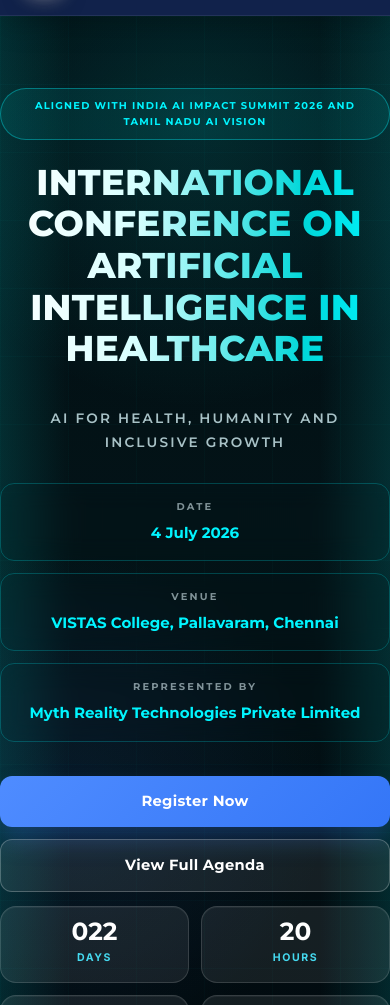
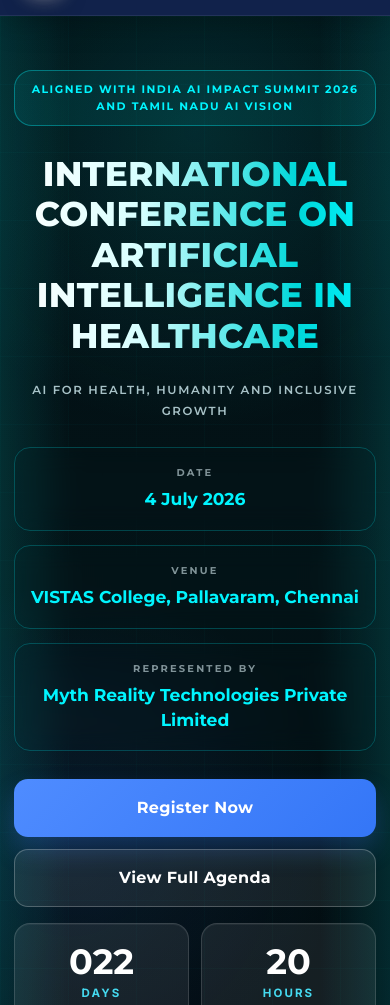
Before and after one commit to anupriyanai-source/ICAIH-2026-conference-app, a website: page frontend/index.html in a window 390 px wide. Shown: the part 66-1071 px from the top of the page. Drawn offline with nearby package versions, Linux system fonts and the light colour scheme.

Commit message:
Fix mobile responsive hero section

```diff
--- a/frontend/css/style.css
+++ b/frontend/css/style.css
@@ -3015,3 +3015,156 @@ body {
     min-height: 54px;
   }
 }
+
+/* ------------------------------------------------------------
+   Mobile hero box-size correction for real phones
+   Keeps hero cards, buttons, and countdown inside safe width
+   ------------------------------------------------------------ */
+@media (max-width: 640px) {
+  .hero {
+    min-height: auto !important;
+    padding: 0 !important;
+  }
+
+  .hero .container,
+  .hero-inner {
+    width: 100% !important;
+    max-width: 100% !important;
+    padding-left: 14px !important;
+    padding-right: 14px !important;
+    box-sizing: border-box;
+  }
+
+  .hero-inner {
+    padding-top: 54px !important;
+    padding-bottom: 34px !important;
+  }
+
+  .eyebrow {
+    width: 100% !important;
+    max-width: 100% !important;
+    margin: 0 auto 28px !important;
+    padding: 10px 12px !important;
+    border-radius: 18px !important;
+    font-size: clamp(.56rem, 2.8vw, .7rem) !important;
+    line-height: 1.55 !important;
+    letter-spacing: .14em !important;
+  }
+
+  .hero h1 {
+    margin: 0 auto 24px !important;
+    font-size: clamp(2.05rem, 8.8vw, 2.75rem) !important;
+    line-height: 1.18 !important;
+    letter-spacing: .008em !important;
+  }
+
+  .hero-theme {
+    margin: 0 auto 26px !important;
+    font-size: clamp(.68rem, 3vw, .84rem) !important;
+    line-height: 1.75 !important;
+    letter-spacing: .14em !important;
+  }
+
+  .hero-meta {
+    width: 100% !important;
+    max-width: 100% !important;
+    display: grid !important;
+    grid-template-columns: 1fr !important;
+    gap: 14px !important;
+    margin: 0 auto 28px !important;
+  }
+
+  .hero-meta > div {
+    width: 100% !important;
+    max-width: 100% !important;
+    min-width: 0 !important;
+    padding: 18px 14px !important;
+    border-radius: 16px !important;
+    box-sizing: border-box !important;
+    overflow: hidden !important;
+  }
+
+  .hero-meta span {
+    display: block !important;
+    margin-bottom: 8px !important;
+    font-size: .62rem !important;
+    line-height: 1.3 !important;
+    letter-spacing: .22em !important;
+  }
+
+  .hero-meta strong {
+    display: block !important;
+    width: 100% !important;
+    font-size: clamp(1rem, 4.4vw, 1.22rem) !important;
+    line-height: 1.45 !important;
+    overflow-wrap: anywhere !important;
+    word-break: normal !important;
+  }
+
+  .hero-actions {
+    width: 100% !important;
+    max-width: 100% !important;
+    display: grid !important;
+    grid-template-columns: 1fr !important;
+    gap: 12px !important;
+    margin: 0 auto 16px !important;
+  }
+
+  .hero-actions .btn {
+    width: 100% !important;
+    min-height: 58px !important;
+    padding: 16px 14px !important;
+    border-radius: 14px !important;
+    font-size: 1rem !important;
+    line-height: 1.25 !important;
+    box-sizing: border-box !important;
+  }
+
+  .countdown {
+    width: 100% !important;
+    max-width: 100% !important;
+    display: grid !important;
+    grid-template-columns: repeat(2, minmax(0, 1fr)) !important;
+    gap: 12px !important;
+    margin: 0 auto !important;
+  }
+
+  .countdown > div {
+    width: 100% !important;
+    max-width: 100% !important;
+    min-width: 0 !important;
+    padding: 20px 8px !important;
+    border-radius: 16px !important;
+    box-sizing: border-box !important;
+  }
+
+  .countdown strong {
+    font-size: clamp(2rem, 9vw, 2.7rem) !important;
+    line-height: 1 !important;
+  }
+
+  .countdown span {
+    font-size: .72rem !important;
+    letter-spacing: .18em !important;
+  }
+}
+
+@media (max-width: 380px) {
+  .hero .container,
+  .hero-inner {
+    padding-left: 12px !important;
+    padding-right: 12px !important;
+  }
+
+  .hero h1 {
+    font-size: clamp(1.82rem, 8.4vw, 2.35rem) !important;
+  }
+
+  .hero-meta > div {
+    padding: 16px 12px !important;
+  }
+
+  .hero-meta strong {
+    font-size: 1rem !important;
+  }
+}
--- a/frontend/index.html
+++ b/frontend/index.html
@@ -14,9 +14,12 @@
     rel="stylesheet">
 
   <!-- Browser tab icon and Google search icon -->
-  <link rel="icon" type="image/png" sizes="32x32" href="assets/branding/myth-reality-logo.png" />
-  <link rel="icon" type="image/png" sizes="192x192" href="assets/branding/myth-reality-logo.png" />
-  <link rel="apple-touch-icon" href="assets/branding/myth-reality-logo.png" />
+  <link rel="icon" type="image/x-icon" href="/favicon.ico" />
+  <link rel="icon" type="image/png" sizes="16x16" href="/favicon-16x16.png" />
+  <link rel="icon" type="image/png" sizes="32x32" href="/favicon-32x32.png" />
+  <link rel="apple-touch-icon" sizes="180x180" href="/apple-touch-icon.png" />
+  <link rel="manifest" href="/site.webmanifest" />
+  <meta property="og:image" content="https://www.icaih.in/favicon-512x512.png" />
   <meta name="theme-color" content="#132a57" />
 
   <!-- Google logo structured data -->
@@ -27,7 +30,7 @@
     "name": "Myth Reality Technologies Private Limited",
     "alternateName": "MR Tech",
     "url": "https://www.icaih.in",
-    "logo": "https://www.icaih.in/assets/branding/myth-reality-logo.png"
+    "logo": "https://www.icaih.in/favicon-512x512.png"
   }
   </script>
 
```
Also changed, not shown: frontend/android-chrome-192x192.png (added), frontend/android-chrome-512x512.png (added), frontend/apple-touch-icon.png (added), frontend/favicon-16x16.png (added), frontend/favicon-32x32.png (added), frontend/favicon-512x512.png (added), frontend/favicon.ico (added), frontend/site.webmanifest (added).
